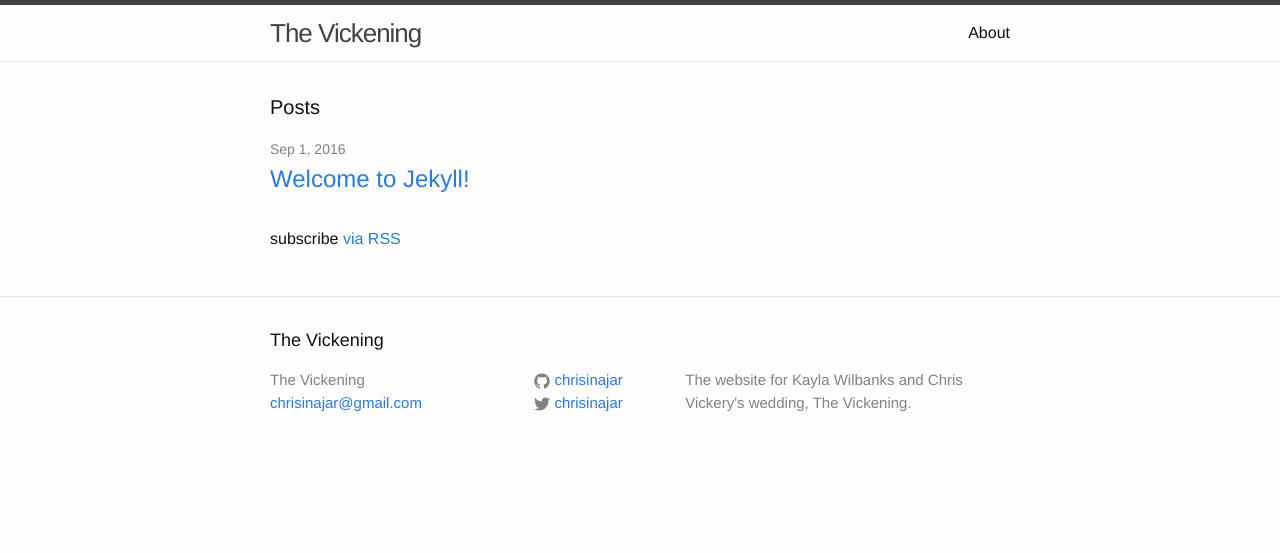
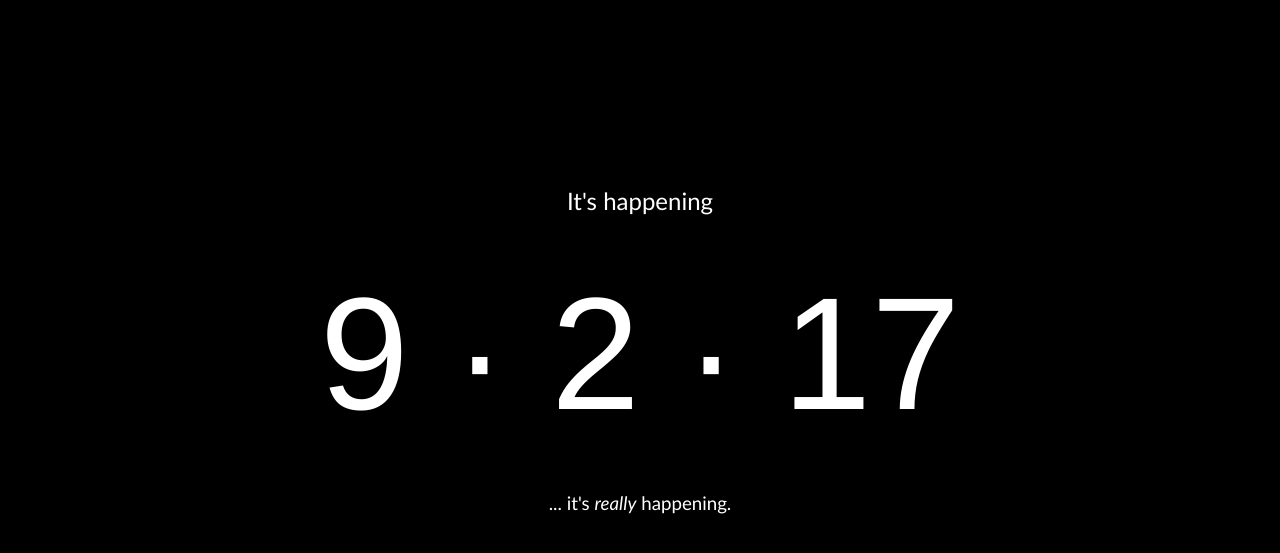
Before and after one commit to chrisinajar/thevickening.com, a Jekyll site: the page built from index.html, in a window 1280 px wide. Shown: the top 553 px of the page. Built offline with Jekyll 4.4.1, drawn with Linux system fonts in a browser that asks for light colours.

Commit message:
Basic site, ominous landing page

```diff
--- a/Gemfile
+++ b/Gemfile
@@ -5,3 +5,7 @@ source "https://rubygems.org"
 # gem "rails"
 
 gem 'github-pages', group: :jekyll_plugins
+
+gem 'guard'
+gem 'guard-jekyll-plus'
+gem 'guard-livereload'
--- a/_config.yml
+++ b/_config.yml
@@ -10,7 +10,7 @@ title: The Vickening
 email: chrisinajar@gmail.com
 description: > # this means to ignore newlines until "baseurl:"
   The website for Kayla Wilbanks and Chris Vickery's wedding, The Vickening.
-baseurl: "/thevickening.com/" # the subpath of your site, e.g. /blog
+baseurl: "/thevickening.com" # the subpath of your site, e.g. /blog
 url: "http://chrisinajar.github.io/thevickening.com" # the base hostname & protocol for your site
 twitter_username: chrisinajar
 github_username:  chrisinajar
--- a/_includes/head.html
+++ b/_includes/head.html
@@ -6,6 +6,9 @@
   <title>{% if page.title %}{{ page.title | escape }}{% else %}{{ site.title | escape }}{% endif %}</title>
   <meta name="description" content="{% if page.excerpt %}{{ page.excerpt | strip_html | strip_newlines | truncate: 160 }}{% else %}{{ site.description }}{% endif %}">
 
+  <!-- fonts! -->
+  <link href="https://fonts.googleapis.com/css?family=Pacifico" rel="stylesheet">
+
   <link rel="stylesheet" href="{{ "/css/main.css" | prepend: site.baseurl }}">
   <link rel="canonical" href="{{ page.url | replace:'index.html','' | prepend: site.baseurl | prepend: site.url }}">
   <link rel="alternate" type="application/rss+xml" title="{{ site.title }}" href="{{ "/feed.xml" | prepend: site.baseurl | prepend: site.url }}">
--- a/_includes/header.html
+++ b/_includes/header.html
@@ -14,11 +14,13 @@
       </a>
 
       <div class="trigger">
+<!--
         {% for my_page in site.pages %}
           {% if my_page.title %}
           <a class="page-link" href="{{ my_page.url | prepend: site.baseurl }}">{{ my_page.title }}</a>
           {% endif %}
         {% endfor %}
+         -->
       </div>
     </nav>
 
--- /dev/null
+++ b/_layouts/black-screen.html
@@ -0,0 +1,10 @@
+<!DOCTYPE html>
+<html>
+
+  {% include head.html %}
+
+  <body class="inverted">
+    {{ content }}
+  </body>
+
+</html>
--- a/_sass/_base.scss
+++ b/_sass/_base.scss
@@ -8,7 +8,10 @@ dl, dd, ol, ul, figure {
     padding: 0;
 }
 
-
+html, body {
+  height: 100%;
+  min-height: 100%;
+}
 
 /**
  * Basic styling
--- /dev/null
+++ b/_sass/_fonts.scss
@@ -0,0 +1,3 @@
+.cursive {
+  font-family: 'Pacifico', cursive;
+}
--- /dev/null
+++ b/_sass/_header.scss
@@ -0,0 +1,5 @@
+header {
+  @extend .cursive;
+
+  font-style: italic;
+}
--- /dev/null
+++ b/_sass/_main-page.scss
@@ -0,0 +1,36 @@
+body.inverted {
+  background-color: black;
+  color: white;
+  display: flex;
+  flex-direction: column;
+  justify-content: center;
+  overflow: auto;
+  resize: vertical;
+}
+
+.home {
+  padding-bottom: 200px;
+  margin: 0 auto;
+  resize: vertical;
+
+  a, a:visited, a:active {
+    color: inherit;
+    text-decoration: none;
+  }
+
+  .mega-date {
+    font-size: 10em;
+    // @extend .cursive;
+    font-family: helvetica;
+  }
+
+  @include media-query($on-laptop) {
+    font-size: 0.9em;
+  }
+  @include media-query($on-palm) {
+    font-size: 0.7em;
+  }
+  @include media-query($on-tiny) {
+    font-size: 0.6em;
+  }
+}
--- a/css/main.scss
+++ b/css/main.scss
@@ -6,7 +6,7 @@
 
 
 // Our variables
-$base-font-family: "Helvetica Neue", Helvetica, Arial, sans-serif;
+$base-font-family: "Trebuchet MS", Helvetica, sans-serif;
 $base-font-size:   16px;
 $base-font-weight: 400;
 $small-font-size:  $base-font-size * 0.875;
@@ -25,6 +25,7 @@ $grey-color-dark:  darken($grey-color, 25%);
 // Width of the content area
 $content-width:    800px;
 
+$on-tiny:          500px;
 $on-palm:          600px;
 $on-laptop:        800px;
 
@@ -47,7 +48,9 @@ $on-laptop:        800px;
 
 // Import partials from `sass_dir` (defaults to `_sass`)
 @import
+        "fonts",
         "base",
+        "header",
         "layout",
-        "syntax-highlighting"
+        "main-page"
 ;
--- a/index.html
+++ b/index.html
@@ -1,23 +1,13 @@
 ---
-layout: default
+layout: black-screen
 ---
 
 <div class="home">
-
-  <h1 class="page-heading">Posts</h1>
-
-  <ul class="post-list">
-    {% for post in site.posts %}
-      <li>
-        <span class="post-meta">{{ post.date | date: "%b %-d, %Y" }}</span>
-
-        <h2>
-          <a class="post-link" href="{{ post.url | prepend: site.baseurl }}">{{ post.title }}</a>
-        </h2>
-      </li>
-    {% endfor %}
-  </ul>
-
-  <p class="rss-subscribe">subscribe <a href="{{ "/feed.xml" | prepend: site.baseurl }}">via RSS</a></p>
-
+  <center>
+    <!-- <a href="{{ "/home" | prepend: site.baseurl }}"> -->
+      <p><h2>It's happening</h2></p>
+      <p><h1 class="mega-date">9 &#183; 2 &#183; 17</h1></p>
+      <p><h3>... it's <i>really</i> happening.</h3></p>
+    <!-- </a> -->
+  </center>
 </div>
```
Also changed, not shown: home.html (added, +11 -0 lines), Gemfile.lock, 1 other file.
